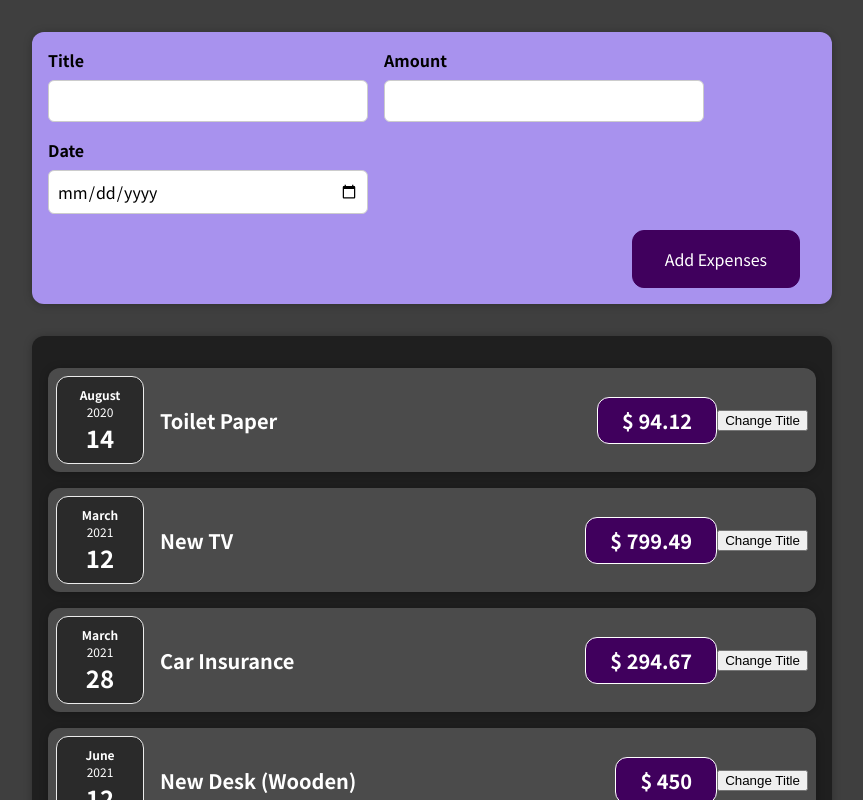
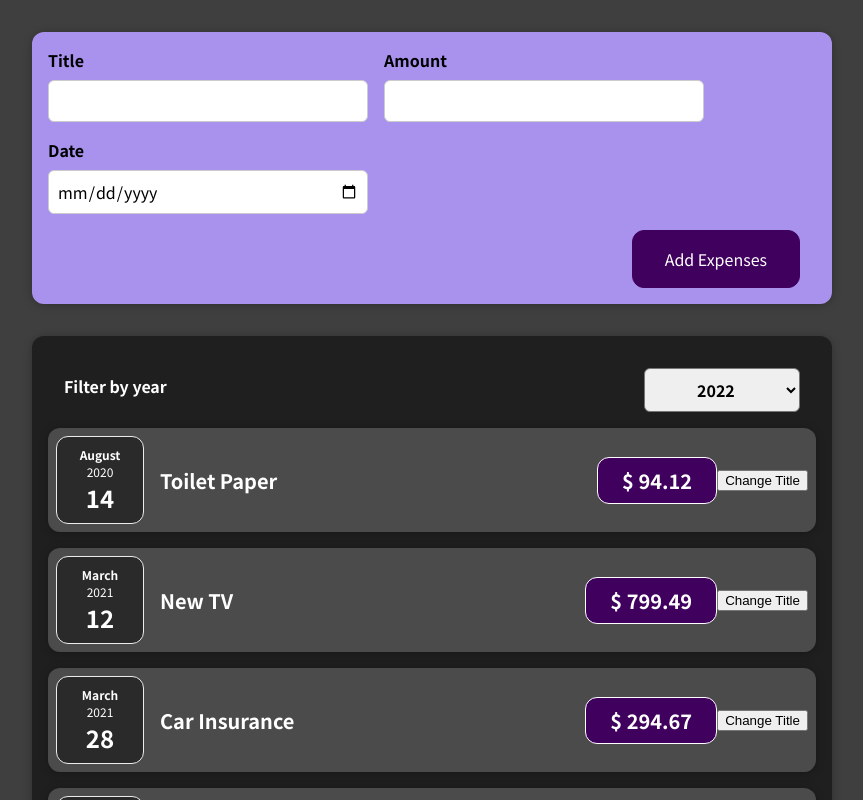
Before and after one commit to yurimnim/react-stutdy, a React (Create React App) app in the folder react-course-udemy/01-starting-setup/: page / in a window 1280 px wide. Shown: the top 800 px of the page, without its empty margins (208-1071 px from the left). Built offline with nearby package versions, Linux system fonts and the light colour scheme.

Commit message:
Added filter component

```diff
--- a/react-course-udemy/01-starting-setup/src/App.js
+++ b/react-course-udemy/01-starting-setup/src/App.js
@@ -1,6 +1,5 @@
 import Expenses from './components/Expenses/Expenses';
 import NewExpense from './components/NewExpense/NewExpense';
-
 const App = () => {
   const expenses = [
     {
--- /dev/null
+++ b/react-course-udemy/01-starting-setup/src/components/ExpenseFilter/ExpenseFilter.jsx
@@ -0,0 +1,24 @@
+import React from 'react';
+import './ExpensesFilter.css';
+
+const ExpensesFilter = (props) => {
+  const dropdownChangeHandler = (e) => {
+    props.onChangeFilter(e.target.value);
+  };
+
+  return (
+    <div className='expenses-filter'>
+      <div className='expenses-filter__control'>
+        <label>Filter by year</label>
+        <select onChange={dropdownChangeHandler}>
+          <option value='2022'>2022</option>
+          <option value='2021'>2021</option>
+          <option value='2020'>2020</option>
+          <option value='2019'>2019</option>
+        </select>
+      </div>
+    </div>
+  );
+};
+
+export default ExpensesFilter;
--- /dev/null
+++ b/react-course-udemy/01-starting-setup/src/components/ExpenseFilter/ExpensesFilter.css
@@ -0,0 +1,24 @@
+.expenses-filter {
+  color: white;
+  padding: 0 1rem;
+}
+
+.expenses-filter__control {
+  display: flex;
+  width: 100%;
+  align-items: center;
+  justify-content: space-between;
+  margin: 1rem 0;
+}
+
+.expenses-filter label {
+  font-weight: bold;
+  margin-bottom: 0.5rem;
+}
+
+.expenses-filter select {
+  font: inherit;
+  padding: 0.5rem 3rem;
+  font-weight: bold;
+  border-radius: 6px;
+}
--- a/react-course-udemy/01-starting-setup/src/components/Expenses/Expenses.jsx
+++ b/react-course-udemy/01-starting-setup/src/components/Expenses/Expenses.jsx
@@ -2,10 +2,16 @@
 import ExpenseItem from './ExpenseItem';
 import './Expenses.css';
 import Card from '../UI/Card';
+import ExpenseFilter from '../ExpenseFilter/ExpenseFilter';
 
 const Expenses = (props) => {
+  const filterChangeHandler = (selectedYear) => {
+    console.log(selectedYear);
+  };
+
   return (
     <Card className='expenses'>
+      <ExpenseFilter onChangeFilter={filterChangeHandler} />
       <ExpenseItem
         title={props.items[0].title}
         amount={props.items[0].amount}
--- a/react-course-udemy/01-starting-setup/src/components/NewExpense/NewExpense.jsx
+++ b/react-course-udemy/01-starting-setup/src/components/NewExpense/NewExpense.jsx
@@ -3,6 +3,7 @@
 import ExpenseForm from './ExpenseForm';
 
 const NewExpense = (props) => {
+  //ExpenseForm 에서 입력하는 데이터 받아오는 function
   const saveExpenseDataHandler = (enteredExpenseData) => {
     const expenseData = {
       ...enteredExpenseData,
```
Also changed, not shown: 1 other file (tests, documents, lock files or other folders).
